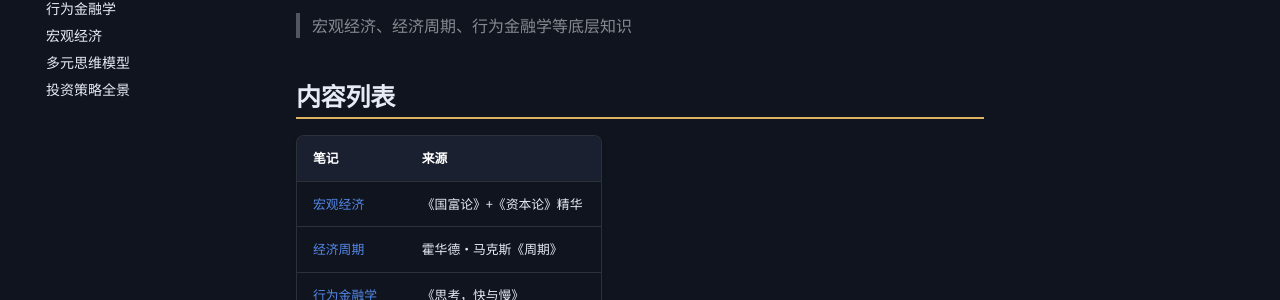
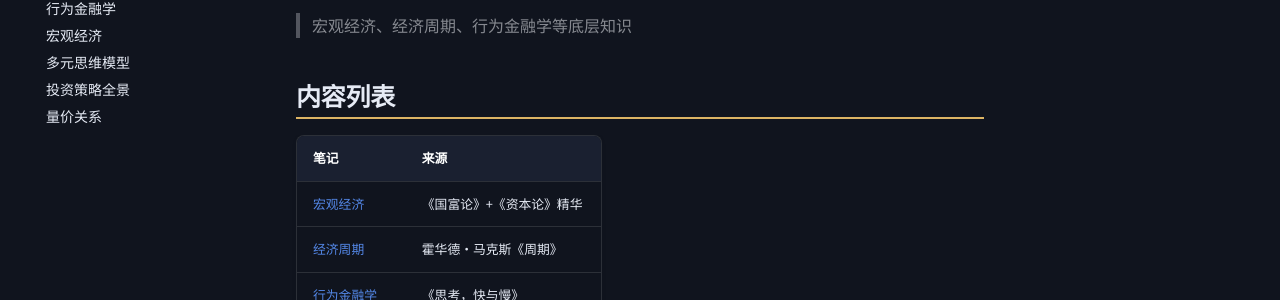
Before and after one commit to dylantoo/laohuang-finance, an MkDocs documentation site: the page built from docs/01-基础理论/00-目录.md, in a window 1280 px wide. Shown: the part 259-559 px from the top of the page. Built offline with MkDocs 1.6.1 and Material for MkDocs 9.7.7, drawn with Linux system fonts in a browser that asks for light colours; comment, search, counter and statistics services are not loaded.

Commit message:
🔧 mkdocs.yml 导航栏新增量价关系

```diff
--- a/mkdocs.yml
+++ b/mkdocs.yml
@@ -96,6 +96,7 @@ nav:
     - 宏观经济: 01-基础理论/宏观经济.md
     - 多元思维模型: 01-基础理论/多元思维模型.md
     - 投资策略全景: 01-基础理论/投资策略全景.md
+    - 量价关系: 01-基础理论/量价关系.md
   - ⚔️ 交易系统:
     - 02-交易系统/00-目录.md
     - 主线龙头战法-核心体系: 02-交易系统/主线龙头战法-核心体系学习手册.md
```
